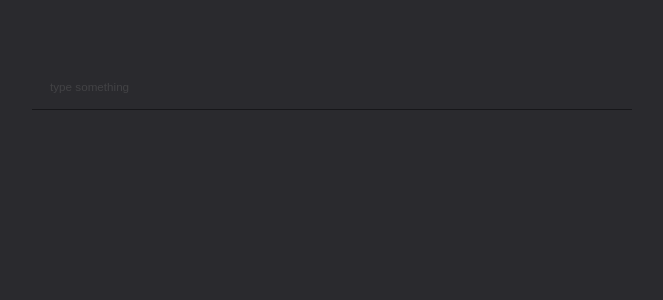
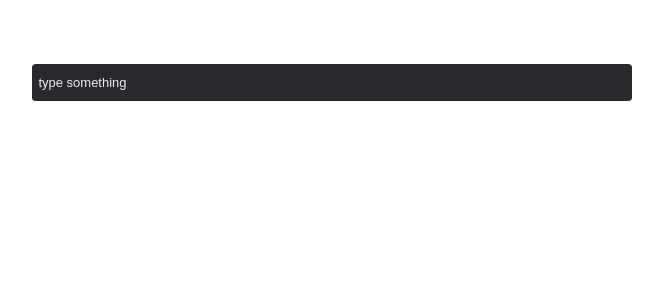
Before and after one commit to erdemuslu/react-mutiny, a React (Vite) app: page / in a window 1280 px wide. Shown: the top 300 px of the page, without its empty margins (308-971 px from the left). Built offline with nearby package versions, Linux system fonts and the light colour scheme.

Commit message:
update :: style

```diff
--- a/src/components/Icons/Icons.jsx
+++ b/src/components/Icons/Icons.jsx
@@ -1,7 +1,7 @@
 import React from 'react';
 
 export const TrashIcon = () => (
-  <svg xmlns="http://www.w3.org/2000/svg" viewBox="0 0 100 125" x="0px" y="0px">
+  <svg xmlns="http://www.w3.org/2000/svg" viewBox="0 0 100 100" x="0px" y="0px">
     <path d="M84.81,17.49H66.68L62.23,8.55a3,3,0,0,0-2.69-1.66H40.45a3,3,0,0,0-2.69,1.66l-4.45,8.94H15.19a3,3,0,0,0,0,6h4.27V81.11a12,12,0,0,0,12,12H68.54a12,12,0,0,0,12-12V23.49h4.27a3,3,0,0,0,0-6Zm-42.5-4.6H57.69L60,17.49H40ZM74.54,81.11a6,6,0,0,1-6,6H31.46a6,6,0,0,1-6-6V23.49H74.54Z" />
     <path d="M50,81.51a3,3,0,0,0,3-3V32.21a3,3,0,0,0-6,0v46.3A3,3,0,0,0,50,81.51Z" />
     <path d="M62.77,81.51a3,3,0,0,0,3-3V32.21a3,3,0,0,0-6,0v46.3A3,3,0,0,0,62.77,81.51Z" />
@@ -10,11 +10,11 @@ export const TrashIcon = () => (
 );
 
 export const CloseIcon = () => (
-  <svg xmlns="http://www.w3.org/2000/svg" viewBox="0 0 100 125" x="0px" y="0px"><g><path d="M54.24,50,74.92,29.32a3,3,0,0,0-4.24-4.24L50,45.76,29.32,25.07a3,3,0,0,0-4.24,4.24L45.76,50,25.08,70.68a3,3,0,1,0,4.24,4.24L50,54.24,70.68,74.92a3,3,0,0,0,4.24-4.24Z" /></g></svg>
+  <svg xmlns="http://www.w3.org/2000/svg" viewBox="0 0 100 100" x="0px" y="0px"><g><path d="M54.24,50,74.92,29.32a3,3,0,0,0-4.24-4.24L50,45.76,29.32,25.07a3,3,0,0,0-4.24,4.24L45.76,50,25.08,70.68a3,3,0,1,0,4.24,4.24L50,54.24,70.68,74.92a3,3,0,0,0,4.24-4.24Z" /></g></svg>
 );
 
 export const MenuIcon = () => (
-  <svg xmlns="http://www.w3.org/2000/svg" xmln="http://www.w3.org/1999/xlink" version="1.1" x="0px" y="0px" viewBox="0 0 100 125" xmlSpace="preserve">
+  <svg xmlns="http://www.w3.org/2000/svg" xmln="http://www.w3.org/1999/xlink" version="1.1" x="0px" y="0px" viewBox="0 0 100 100" xmlSpace="preserve">
     <g>
       <circle cx="49.8" cy="49.9" r="9" />
       <circle cx="19.8" cy="49.9" r="9" />
--- a/src/components/List/Item.jsx
+++ b/src/components/List/Item.jsx
@@ -26,7 +26,7 @@ const Item = ({
       className="rm-btn-details"
       onClick={menuOnClick.bind(this, selector)}
     >
-      details
+      <span role="contentinfo" />
     </button>
   </div>
 );
--- a/src/components/Menu/Menu.jsx
+++ b/src/components/Menu/Menu.jsx
@@ -49,8 +49,8 @@ const Menu = () => {
         <span role="contentinfo">Color</span>
       </div>
       <div className="rm-menu-cta" role="grid">
-        <button type="button" aria-label="trash" onClick={onDeleteItem}><TrashIcon /></button>
-        <button type="button" aria-label="close" onClick={onCloseClick}><CloseIcon /></button>
+        <button id="trash" type="button" aria-label="trash" onClick={onDeleteItem}><TrashIcon /></button>
+        <button id="close" type="button" aria-label="close" onClick={onCloseClick}><CloseIcon /></button>
       </div>
     </div>
   );
--- a/src/components/Top/SelectedItems.jsx
+++ b/src/components/Top/SelectedItems.jsx
@@ -1,16 +1,17 @@
 import React, {
-  memo, createRef, useContext, useEffect, useState,
+  memo, createRef, useContext,
 } from 'react';
+import { shape, arrayOf } from 'prop-types';
 
 import { MainContext } from '../../store';
 import {
   setInputValue, makeItemSelected, updateInputStatus, toggleMenu,
 } from '../../actions';
-import { getSelectedItems } from '../../selectors';
 
-const SelectedItems = () => {
-  const { state, dispatch } = useContext(MainContext);
-  const [selectedItems, setSelectedItems] = useState([]);
+const SelectedItems = ({
+  selectedItems = {},
+}) => {
+  const { dispatch } = useContext(MainContext);
   const topItemsRef = createRef();
 
   const tagOnClick = (selector) => {
@@ -27,10 +28,6 @@ const SelectedItems = () => {
     }));
   };
 
-  useEffect(() => {
-    setSelectedItems(getSelectedItems(state.items));
-  }, [state]);
-
   return (
     <div
       role="grid"
@@ -38,17 +35,16 @@ const SelectedItems = () => {
       ref={topItemsRef}
     >
       {
-        selectedItems
-          ? Object.values(selectedItems).map((item, index) => (
+        Object.values(selectedItems).map((item, index) => (
           <div
             key={index.toString()}
-              className="rm-tag"
             style={{
               backgroundColor: item.color,
             }}
           >
             <button
               type="button"
+              className="rm-tag"
               onClick={tagOnClick.bind(this, item.selector)}
             >
               {item.title}
@@ -61,10 +57,18 @@ const SelectedItems = () => {
               <span role="contentinfo" />
             </button>
           </div>
-          )) : null
+        ))
       }
     </div>
   );
 };
 
+SelectedItems.defaultProps = {
+  selectedItems: {},
+};
+
+SelectedItems.propTypes = {
+  selectedItems: arrayOf(shape({})),
+};
+
 export default memo(SelectedItems);
--- a/src/components/Top/Top.jsx
+++ b/src/components/Top/Top.jsx
@@ -1,16 +1,32 @@
-import React from 'react';
+import React, { useContext, useEffect, useState } from 'react';
+
+import { MainContext } from '../../store';
+import { getSelectedItems } from '../../selectors';
 
 import SelectedItems from './SelectedItems';
 import Form from './Form';
 
-const Top = () => (
+const Top = () => {
+  const { state } = useContext(MainContext);
+  const [items, setItems] = useState({});
+
+  useEffect(() => {
+    setItems(getSelectedItems(state.items));
+  }, [state]);
+
+  return (
     <div
       role="grid"
       className="rm-top"
     >
-    <SelectedItems />
+      {
+        items
+        && Object.values(items).length > 0
+        && <SelectedItems selectedItems={items} />
+      }
       <Form />
     </div>
   );
+};
 
 export default Top;
--- /dev/null
+++ b/src/style/colors.scss
@@ -0,0 +1,10 @@
+.rm {
+
+  &--dark {
+    --bg-color: #2a2a2e;
+    --bg-color-hover: #1a1a1e;
+    --text-color: #eee;
+    --details-btn-bg: #38383d;
+    --error-color: #f0134d;
+  }
+}
--- a/src/style/main.scss
+++ b/src/style/main.scss
@@ -1,7 +1,3 @@
-body {
-  background-color: #2a2a2e;
-  color: #cfcfd1;
-}
-
-@import './animation.scss';
-@import './mutiny.scss';
+@import 'reset';
+@import 'colors';
+@import 'mutiny';
--- a/src/style/mutiny.scss
+++ b/src/style/mutiny.scss
@@ -1,206 +1,81 @@
 .rm {
-  --text-color: initial;
-  --list-bg: initial;
-
+  $this: &;
+  background-color: var(--bg-color);
+  color: var(--text-color);
   font-family: sans-serif;
   font-size: 16px;
+  border-radius: .24em;
+  overflow: hidden;
 
-  button {
-    outline: none;
-    border: 0;
-    box-shadow: unset;
-    cursor: pointer;
+  .rm-tag {
+    font-size: .875em;
+    padding: .32em .64em;
     border-radius: .2em;
   }
 
-  &, *, input, select {
-    margin: 0;
-    padding: 0;
-    box-sizing: border-box;
-  }
-
-  &--dark {
-    --text-color: #cfcfd1;
-    --list-bg: #222226;
-    background-color: #2a2a2e;
-    &, *, input, select {
-      color: var(--text-color);
-    }
-  }
-
-  &-tag {
-    display: inline-block;
-    font-size: .75em;
-    font-weight: 500;
-    border-radius: .2em;
-    padding: .5em 1em;
-    cursor: pointer;
-    color: #fff;
-    outline: none;
-    border: 0;
-
-    &:not(:last-child) {
-      margin-right: .4em;
-    }
-
-    * {
-      pointer-events: none;
-    }
-  }
-
-  &-btn {
+  .rm-btn {
     &-details {
       display: inline-flex;
       align-items: center;
-      justify-content: center;
-      padding: .2em .4em;
-      background-color: #17171a;
-      font-size: .75em;
-    }
+      padding-left: .5em;
+
+      &:before, &:after {
+        content: '';
       }
 
-  &-menu {
-    background-color:#17171a;
-    padding: .4em;
-    font-size: .875em;
-    display: flex;
-    justify-content: flex-start;
-    align-items: center;
-
-    input[type="text"] {
-      background-color: #111113;
-      border: black;
-      color: white;
-      height: 2em;
-      padding-left: .4em;
-      padding-right: .4em;
-      border-radius: .2em;
-
-      &::placeholder {
-        color: #444;
-      }
+      &:before, &:after, span {
+        display: inline-block;
+        width: .5em;
+        height: .5em;
+        border-radius: 50%;
+        background-color: var(--details-btn-bg);
       }
 
-    &-colors {
-      position: relative;
-      width: auto;
-      height: 1.5em;
-      border-radius: .25em;
-      overflow: hidden;
-      margin-left: auto;
-      margin-right: 1em;
-
-      span {
-        display: inline-flex;
-        align-items: center;
-        position: relative;
-        padding: 0 .4em;
-        z-index: 2;
-        width: auto;
-        height: 100%;
-        pointer-events: none;
-        background-color: transparent;
-      }
-
-      input {
-        position: absolute;
-        z-index: 1;
-        top: -10%;
-        left: -10%;
-        border: 0;
-        outline: none;
-        width: 120%;
-        height: 120%;
-        border-radius: 50%;
-        cursor: pointer;
-
-        &:not(:first-child) {
-          margin-left: .5em;
-        }
-      }
-    }
-
-    &-cta {
-      height: 1.5em;
-
-      button {
-        display: inline-flex;
-        align-items: center;
-        width: 1.5em;
-        height: 1.5em;
-        padding-top: .2em;
-        background-color: transparent;
-
-        * {
-          pointer-events: none;
-        }
-
-        svg {
-          width: 1.5em;
-          height: 1.5em;
-          fill: #fff;
-        }
-
-        &[aria-label="close"] {
-          border-radius: 50%;
-          background-color: red;
-          margin-left: .5em;
-        }
+      &:before, span {
+        margin-right: .24em;
       }
     }
   }
 
   .rm-label {
     font-size: .75em;
-    margin-left: auto;
-    margin-right: .5em;
+    border-radius: .2em;
     border: 1px solid black;
-    padding: .1em .4em;
-    border-radius: .2em;
+    padding: .2em .4em;
   }
 
   &-top {
     display: flex;
     justify-content: flex-start;
-    border-bottom: 1px solid #17171a;
+    align-items: stretch;
     padding: .4em;
 
     &-items {
       display: flex;
       align-items: center;
+      justify-content: flex-start;
 
-      .rm-tag {
+      & > div {
         display: inline-flex;
-        align-items: center;
+        justify-content: flex-start;
+        align-items: stretch;
+        border-radius: .2em;
+
+        &:not(:last-of-type) {
+          margin-right: .4em;
+        }
 
         button {
-          pointer-events: auto;
-
-          &:first-child {
-            background-color: transparent;
-            margin-right: .75em;
-            color: #fff;
+          &:last-child {
+            padding-right: .64em;
+          }
+        }
       }
 
-          &:last-child {
-            padding: .5em;
-            font-size: 1em;
-            line-height: 0.5;
-
-            &:before, &:after {
-              content: '';
-            }
-
-            &:before, span {
-              margin-right: .25em;
-            }
-
-            span, &:before, &:after {
-              width: .4em;
-              height: .4em;
-              border-radius: 50%;
-              background-color: #fff;
-            }
+      & + #{$this}-top-form {
+        form {
+          input {
+            padding-left: .75em;
           }
         }
       }
@@ -208,65 +83,120 @@
 
     &-form {
       flex-grow: 1;
+      min-height: 1.5em;
+
+      form {
+        height: 100%;
+
+        input {
+          width: 100%;
+          height: 100%;
+          color: var(--text-color);
+
+          &::placeholder {
+            color: var(--text-color);;
+          }
+        }
+      }
     }
   }
 
   &-list {
-    height: auto;
-    max-height: 0;
-    background-color: var(--list-bg);
-    overflow: hidden;
-    animation-name: rm-list-fade;
-    animation-duration: .48s;
-    animation-fill-mode: forwards;
-    animation-timing-function: ease-in-out;
-
     &-items {
-      display: flex;
-      flex-wrap: wrap;
-      align-items: flex-start;
-      padding-top: .4em;
-      padding-bottom: .4em;
 
       & > div {
         display: flex;
-        align-items: center;
-        justify-content: space-between;
-        width: 100%;
+        justify-content: flex-start;
+        align-items: stretch;
         padding: .4em;
 
-        .rm-btn-details {
-          height: 100%;
+        span, button:last-of-type {
+          margin-left: auto;
+        }
+
+        span + button:last-of-type {
+          margin-left: 0;
         }
 
         &:hover {
-          background-color: #141415;
-
-          .rm-btn-details {
-            background-color: var(--list-bg);
+          background-color: var(--bg-color-hover);
+        }
       }
     }
   }
 
+  &-menu {
+    display: flex;
+    padding: .4em .4em .6em .4em;
+
+    & > input[type="text"] {
+      color: var(--text-color);
+      flex-grow: 1;
+      margin-right: 1em;
+      height: 2em;
+
+      &::placeholder {
+        color: var(--text-color);
       }
     }
 
-  &-form {
-    height: 2em;
+    &-colors {
+      position: relative;
+      margin-left: auto;
+      margin-right: 1em;
+      border-radius: .2em;
+      overflow: hidden;
 
       input {
-      padding-left: .875em;
-      padding-right: .875em;
-      width: 100%;
+        position: absolute;
+        z-index: 1;
+        top: -25%;
+        left: -25%;
+        width: 150%;
+        height: 150%;
+        cursor: pointer;
+      }
+
+      span {
         height: 100%;
-      outline: none;
-      border: 0;
-      background-color: transparent;
+        display: inline-flex;
+        align-items: center;
+        position: relative;
+        font-size: .75em;
+        padding-left: .5em;
+        padding-right: .5em;
+        z-index: 2;
+        color: var(--text-color);
+        pointer-events: none;
+      }
+    }
 
-      &::placeholder {
-        font-size: .875em;
-        opacity: .32;
+    &-cta {
+      display: inline-flex;
+      align-items: center;
+
+      button {
+        svg {
+          width: 1.32em;
+          height: 1.32em;
+        }
+
+        &:not(:last-of-type) {
+          margin-right: .5em;
+        }
+      }
+
+      #trash {
+        svg {
+          fill: var(--error-color);
+        }
+      }
+
+      #close {
+        svg {
+          fill: var(--text-color);
         }
       }
     }
   }
+}
--- /dev/null
+++ b/src/style/reset.scss
@@ -0,0 +1,58 @@
+.rm {
+  button {
+    border: none;
+    margin: 0;
+    padding: 0;
+    width: auto;
+    overflow: visible;
+    cursor: pointer;
+
+    background: transparent;
+
+    /* inherit font & color from ancestor */
+    color: inherit;
+    font: inherit;
+
+    /* Normalize `line-height`. Cannot be changed from `normal` in Firefox 4+. */
+    line-height: normal;
+
+    /* Corrects font smoothing for webkit */
+    -webkit-font-smoothing: inherit;
+    -moz-osx-font-smoothing: inherit;
+
+    /* Corrects inability to style clickable `input` types in iOS */
+    -webkit-appearance: none;
+
+    /* Remove excess padding and border in Firefox 4+ */
+    &::-moz-focus-inner {
+        border: 0;
+        padding: 0;
+    }
+  }
+
+  input,
+  label,
+  select,
+  button,
+  textarea
+  {
+    margin:0;
+    border:0;
+    padding:0;
+    display:inline-block;
+    vertical-align:middle;
+    white-space:normal;
+    background:none;
+    line-height:1;
+
+    /* Browsers have different default form fonts */
+    font-size:13px;
+    font-family:Arial;
+  }
+
+  /* Remove the stupid outer glow in Webkit */
+  input:focus
+  {
+    outline:0;
+  }
+}
```
Also changed, not shown: src/style/animation.scss (deleted, +0 -8 lines). Lines whose indentation alone changed are shown as unchanged.
